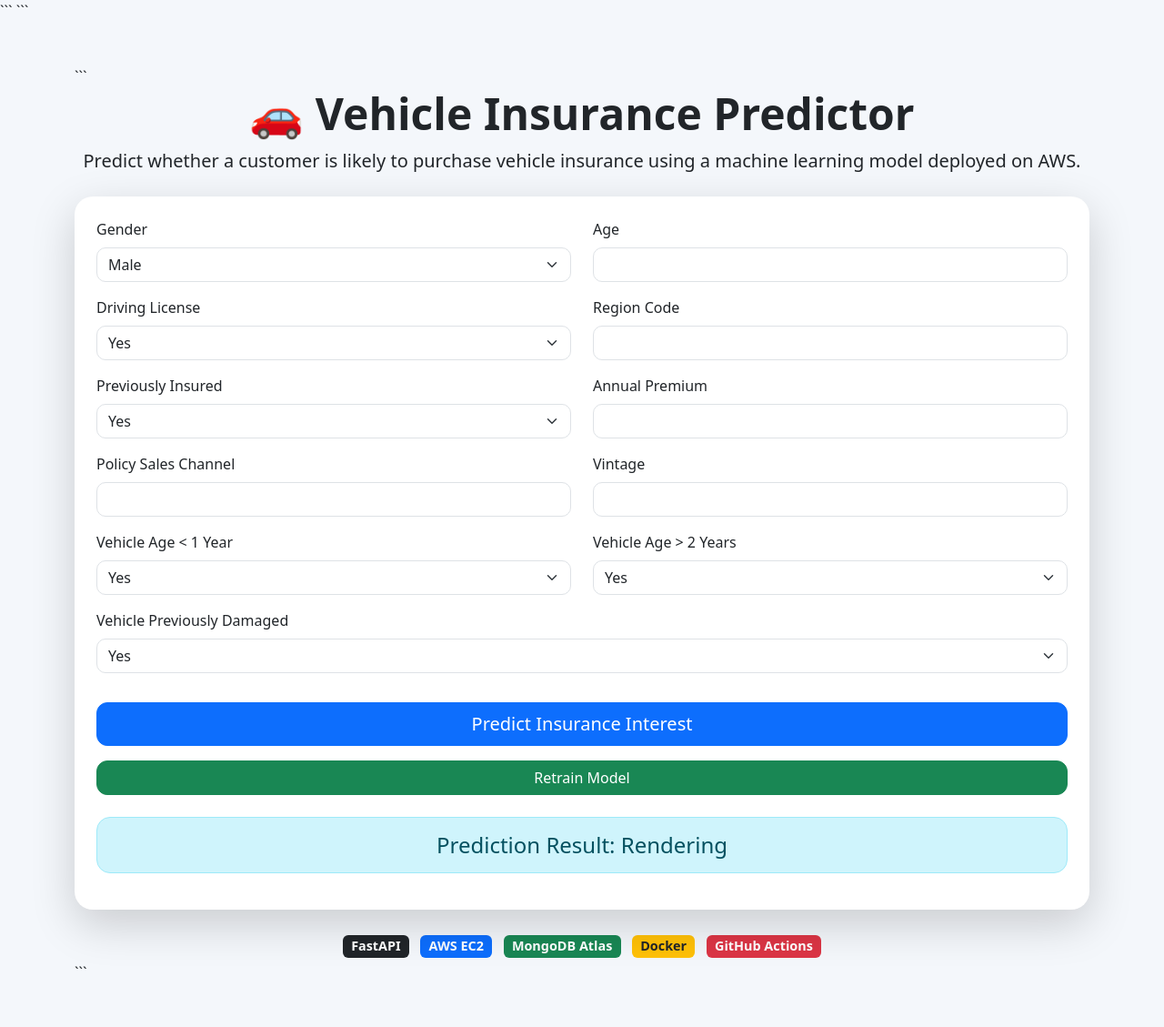
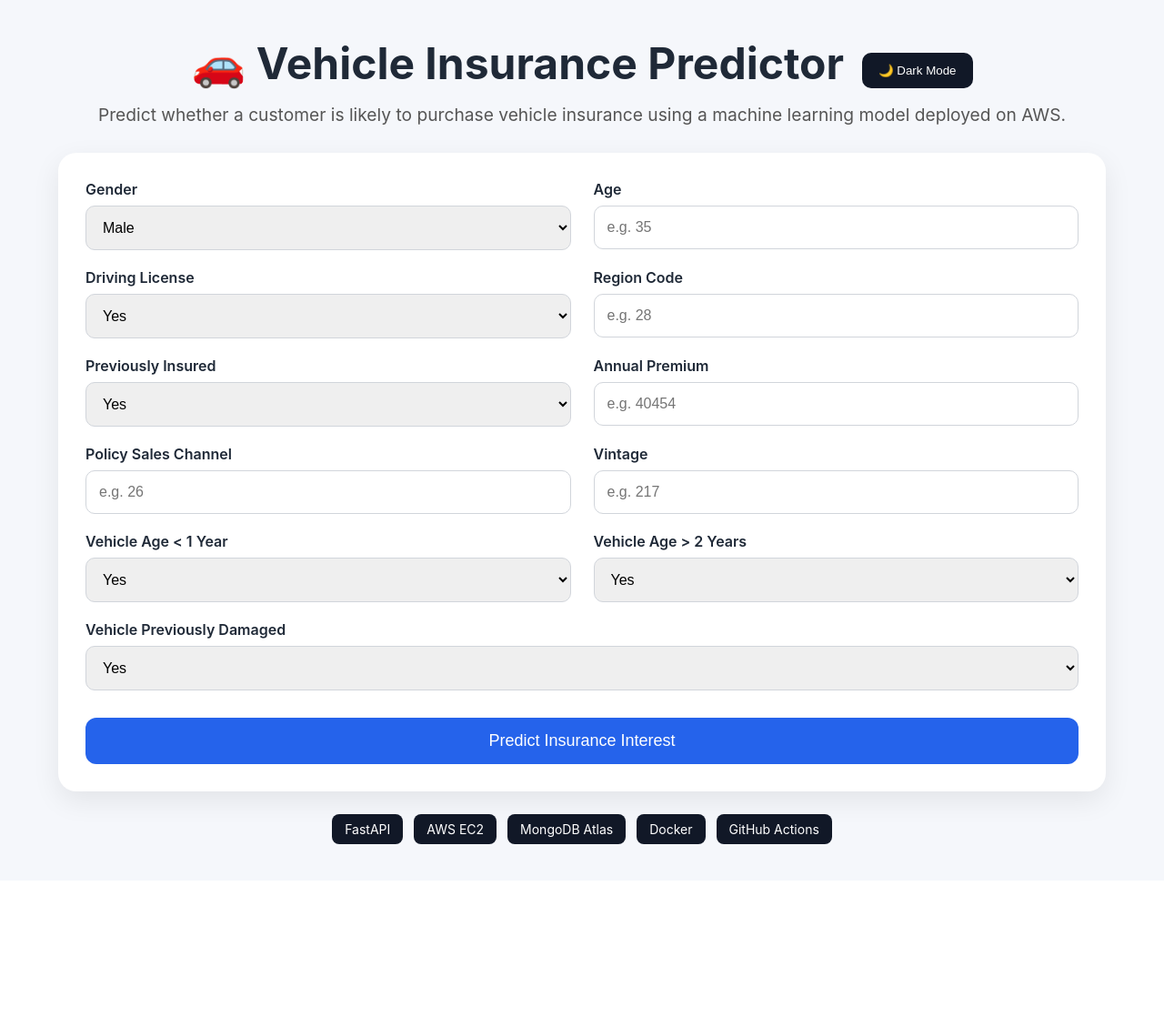
Before and after one commit to vaish9825/Vehicle_insurance, a FastAPI app: page / in a window 1280 px wide. Shown: the whole page at 91% size. After the commit the page ends 928 px from the top, so only its background shows below. Run offline with FastAPI, Linux system fonts and the light colour scheme; parts of the project's set-up code (start-up, migrations or seed data) failed here and were passed over.

Commit message:
enabled night mode in ui

````diff
--- a/static/style.css
+++ b/static/style.css
@@ -1,25 +1,191 @@
+*{
+    margin:0;
+    padding:0;
+    box-sizing:border-box;
+}
+
 body{
-background:#f4f7fb;
+    font-family:Inter, Arial, sans-serif;
+    background:#f5f7fb;
+    color:#1f2937;
+    transition:0.3s;
+}
+
+.page-container{
+    width:90%;
+    max-width:1300px;
+    margin:auto;
+    padding:40px 0;
+}
+
+.hero{
+    text-align:center;
+    margin-bottom:30px;
+}
+
+.hero h1{
+    font-size:3rem;
+    margin-bottom:15px;
+}
+
+.hero p{
+    font-size:1.2rem;
+    color:#555;
+}
+
+.header-row{
+    display:flex;
+    justify-content:center;
+    align-items:center;
+    gap:20px;
+    flex-wrap:wrap;
+}
+
+.theme-btn{
+    border:none;
+    padding:12px 18px;
+    border-radius:10px;
+    background:#111827;
+    color:white;
+    cursor:pointer;
 }
 
 .card{
-border-radius:20px;
+    background:white;
+    border-radius:20px;
+    padding:30px;
+    box-shadow:0 10px 30px rgba(0,0,0,0.08);
 }
 
-.btn{
-border-radius:12px;
+.grid{
+    display:grid;
+    grid-template-columns:1fr 1fr;
+    gap:20px 25px;
 }
 
-.form-control,
-.form-select{
-border-radius:10px;
+.full-width{
+    grid-column:1 / -1;
 }
 
-.alert{
-border-radius:15px;
+label{
+    display:block;
+    margin-bottom:8px;
+    font-weight:600;
 }
 
-.badge{
-margin:4px;
-font-size:0.9rem;
+input,
+select{
+    width:100%;
+    padding:14px;
+    border:1px solid #d1d5db;
+    border-radius:10px;
+    font-size:16px;
 }
+
+input:focus,
+select:focus{
+    outline:none;
+    border-color:#2563eb;
+}
+
+.predict-btn{
+    width:100%;
+    margin-top:30px;
+    padding:15px;
+    border:none;
+    border-radius:12px;
+    background:#2563eb;
+    color:white;
+    font-size:18px;
+    cursor:pointer;
+}
+
+.predict-btn:hover{
+    background:#1d4ed8;
+}
+
+.result-card{
+    margin-top:25px;
+    text-align:center;
+    padding:20px;
+    border-radius:15px;
+    font-size:1.1rem;
+}
+
+.result-card.yes{
+    background:#dcfce7;
+    color:#166534;
+}
+
+.result-card.no{
+    background:#fee2e2;
+    color:#991b1b;
+}
+
+footer{
+    margin-top:25px;
+    display:flex;
+    justify-content:center;
+    flex-wrap:wrap;
+    gap:12px;
+}
+
+footer span{
+    padding:8px 14px;
+    border-radius:8px;
+    background:#111827;
+    color:white;
+    font-size:14px;
+}
+
+/* DARK MODE */
+
+.dark-mode{
+    background:#111827;
+    color:white;
+}
+
+.dark-mode .hero p{
+    color:#cbd5e1;
+}
+
+.dark-mode .card{
+    background:#1f2937;
+}
+
+.dark-mode input,
+.dark-mode select{
+    background:#374151;
+    color:white;
+    border:1px solid #4b5563;
+}
+
+.dark-mode label{
+    color:white;
+}
+
+.dark-mode .theme-btn{
+    background:white;
+    color:black;
+}
+
+.dark-mode .result-card.yes{
+    background:#14532d;
+    color:#dcfce7;
+}
+
+.dark-mode .result-card.no{
+    background:#7f1d1d;
+    color:#fecaca;
+}
+
+@media(max-width:768px){
+
+    .grid{
+        grid-template-columns:1fr;
+    }
+
+    .hero h1{
+        font-size:2rem;
+    }
+}
--- a/templates/vehicledata.html
+++ b/templates/vehicledata.html
@@ -1,105 +1,106 @@
 <!DOCTYPE html>
-
 <html lang="en">
 <head>
     <meta charset="UTF-8">
     <meta name="viewport" content="width=device-width, initial-scale=1.0">
     <title>Vehicle Insurance Predictor</title>
-
-```
-<link href="https://cdn.jsdelivr.net/npm/bootstrap@5.3.3/dist/css/bootstrap.min.css" rel="stylesheet">
-<link rel="stylesheet" href="/static/style.css">
-```
-
+    <link rel="stylesheet" href="/static/style.css">
 </head>
-
 <body>
 
-<div class="container py-5">
+<div class="page-container">
 
-```
-<div class="text-center mb-4">
-    <h1 class="display-5 fw-bold">🚗 Vehicle Insurance Predictor</h1>
-    <p class="lead">
-        Predict whether a customer is likely to purchase vehicle insurance using a machine learning model deployed on AWS.
-    </p>
-</div>
+    <div class="hero">
 
-<div class="card shadow-lg border-0">
-    <div class="card-body p-4">
+        <div class="header-row">
+            <h1>🚗 Vehicle Insurance Predictor</h1>
+
+            <button type="button" id="themeToggle" class="theme-btn">
+                🌙 Dark Mode
+            </button>
+        </div>
+
+        <p>
+            Predict whether a customer is likely to purchase vehicle insurance
+            using a machine learning model deployed on AWS.
+        </p>
+
+    </div>
+
+    <div class="card">
 
         <form method="post" action="/">
 
-            <div class="row">
+            <div class="grid">
 
-                <div class="col-md-6 mb-3">
-                    <label class="form-label">Gender</label>
-                    <select class="form-select" name="Gender">
+                <div>
+                    <label>Gender</label>
+                    <select name="Gender" required>
                         <option value="1">Male</option>
                         <option value="0">Female</option>
                     </select>
                 </div>
 
-                <div class="col-md-6 mb-3">
-                    <label class="form-label">Age</label>
-                    <input class="form-control" type="number" name="Age" required>
+                <div>
+                    <label>Age</label>
+                    <input type="number" name="Age" placeholder="e.g. 35" required>
                 </div>
 
-                <div class="col-md-6 mb-3">
-                    <label class="form-label">Driving License</label>
-                    <select class="form-select" name="Driving_License">
+                <div>
+                    <label>Driving License</label>
+                    <select name="Driving_License" required>
                         <option value="1">Yes</option>
                         <option value="0">No</option>
                     </select>
                 </div>
 
-                <div class="col-md-6 mb-3">
-                    <label class="form-label">Region Code</label>
-                    <input class="form-control" type="number" step="0.01" name="Region_Code" required>
+                <div>
+                    <label>Region Code</label>
+                    <input type="number" step="0.01" name="Region_Code" placeholder="e.g. 28" required>
                 </div>
 
-                <div class="col-md-6 mb-3">
-                    <label class="form-label">Previously Insured</label>
-                    <select class="form-select" name="Previously_Insured">
+                <div>
+                    <label>Previously Insured</label>
+                    <select name="Previously_Insured" required>
                         <option value="1">Yes</option>
                         <option value="0">No</option>
                     </select>
                 </div>
 
-                <div class="col-md-6 mb-3">
-                    <label class="form-label">Annual Premium</label>
-                    <input class="form-control" type="number" step="0.01" name="Annual_Premium" required>
+                <div>
+                    <label>Annual Premium</label>
+                    <input type="number" step="0.01" name="Annual_Premium" placeholder="e.g. 40454" required>
                 </div>
 
-                <div class="col-md-6 mb-3">
-                    <label class="form-label">Policy Sales Channel</label>
-                    <input class="form-control" type="number" step="0.01" name="Policy_Sales_Channel" required>
+                <div>
+                    <label>Policy Sales Channel</label>
+                    <input type="number" step="0.01" name="Policy_Sales_Channel" placeholder="e.g. 26" required>
                 </div>
 
-                <div class="col-md-6 mb-3">
-                    <label class="form-label">Vintage</label>
-                    <input class="form-control" type="number" name="Vintage" required>
+                <div>
+                    <label>Vintage</label>
+                    <input type="number" name="Vintage" placeholder="e.g. 217" required>
                 </div>
 
-                <div class="col-md-6 mb-3">
-                    <label class="form-label">Vehicle Age &lt; 1 Year</label>
-                    <select class="form-select" name="Vehicle_Age_lt_1_Year">
+                <div>
+                    <label>Vehicle Age &lt; 1 Year</label>
+                    <select name="Vehicle_Age_lt_1_Year" required>
                         <option value="1">Yes</option>
                         <option value="0">No</option>
                     </select>
                 </div>
 
-                <div class="col-md-6 mb-3">
-                    <label class="form-label">Vehicle Age &gt; 2 Years</label>
-                    <select class="form-select" name="Vehicle_Age_gt_2_Years">
+                <div>
+                    <label>Vehicle Age &gt; 2 Years</label>
+                    <select name="Vehicle_Age_gt_2_Years" required>
                         <option value="1">Yes</option>
                         <option value="0">No</option>
                     </select>
                 </div>
 
-                <div class="col-md-12 mb-3">
-                    <label class="form-label">Vehicle Previously Damaged</label>
-                    <select class="form-select" name="Vehicle_Damage_Yes">
+                <div class="full-width">
+                    <label>Vehicle Previously Damaged</label>
+                    <select name="Vehicle_Damage_Yes" required>
                         <option value="1">Yes</option>
                         <option value="0">No</option>
                     </select>
@@ -107,43 +108,43 @@
 
             </div>
 
-            <div class="d-grid mt-3">
-                <button class="btn btn-primary btn-lg" type="submit">
-                    Predict Insurance Interest
-                </button>
-            </div>
+            <button class="predict-btn" type="submit">
+                Predict Insurance Interest
+            </button>
 
         </form>
 
-        <form method="get" action="/train" class="mt-3">
-            <div class="d-grid">
-                <button type="submit" class="btn btn-success">
-                    Retrain Model
-                </button>
-            </div>
-        </form>
-
-        {% if context %}
-        <div class="alert alert-info mt-4 text-center">
-            <h4 class="mb-0">
-                Prediction Result: {{ context }}
-            </h4>
+        {% if context and context != "Rendering" %}
+        <div class="result-card {% if context == 'Response-Yes' %}yes{% else %}no{% endif %}">
+            <h2>Prediction Result: {{ context }}</h2>
         </div>
         {% endif %}
 
     </div>
-</div>
 
-<div class="text-center mt-4">
-    <span class="badge bg-dark">FastAPI</span>
-    <span class="badge bg-primary">AWS EC2</span>
-    <span class="badge bg-success">MongoDB Atlas</span>
-    <span class="badge bg-warning text-dark">Docker</span>
-    <span class="badge bg-danger">GitHub Actions</span>
-</div>
-```
+    <footer>
+        <span>FastAPI</span>
+        <span>AWS EC2</span>
+        <span>MongoDB Atlas</span>
+        <span>Docker</span>
+        <span>GitHub Actions</span>
+    </footer>
 
 </div>
 
+<script>
+const btn = document.getElementById("themeToggle");
+
+btn.addEventListener("click", () => {
+    document.body.classList.toggle("dark-mode");
+
+    if(document.body.classList.contains("dark-mode")){
+        btn.innerHTML = "☀️ Light Mode";
+    } else {
+        btn.innerHTML = "🌙 Dark Mode";
+    }
+});
+</script>
+
 </body>
 </html>
````
